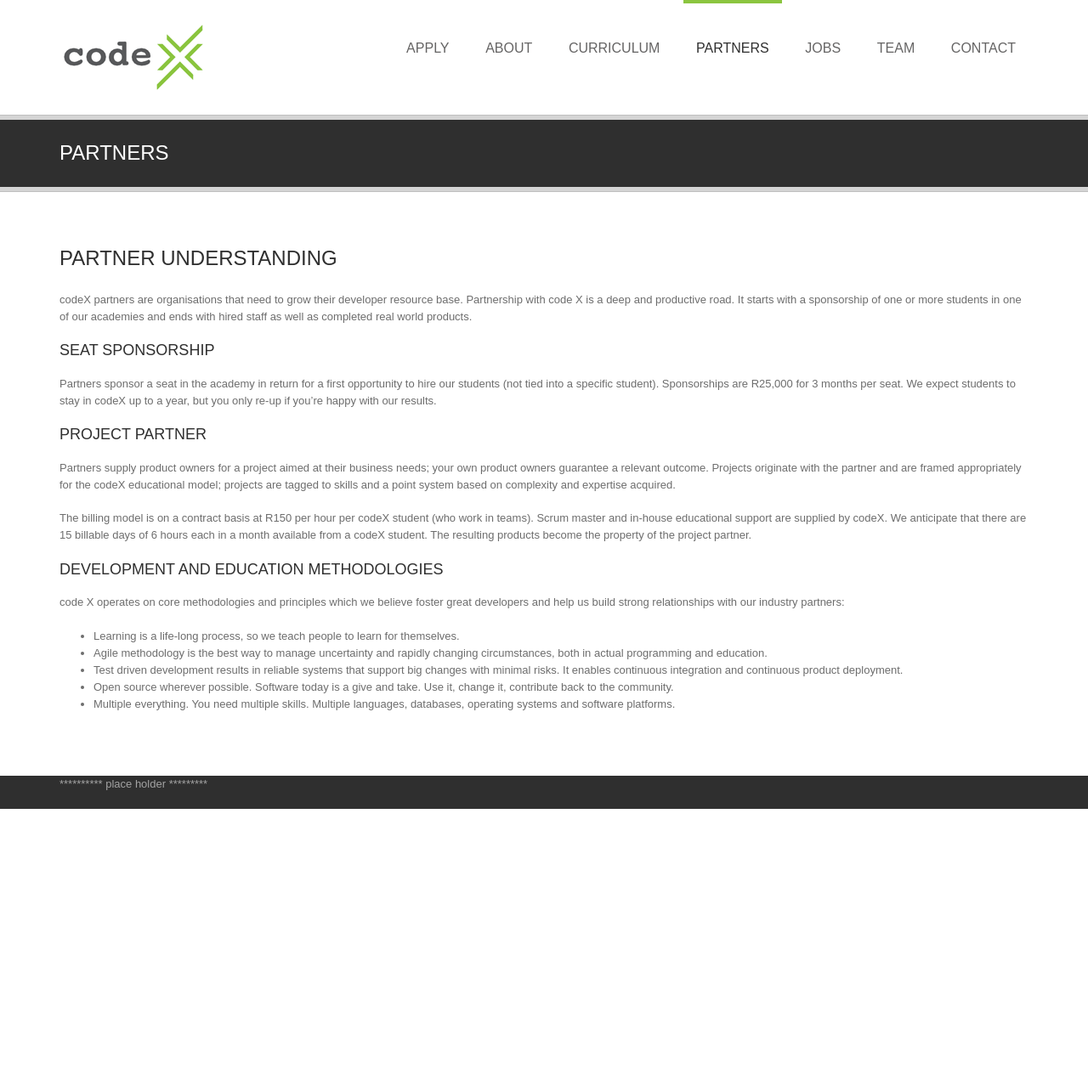
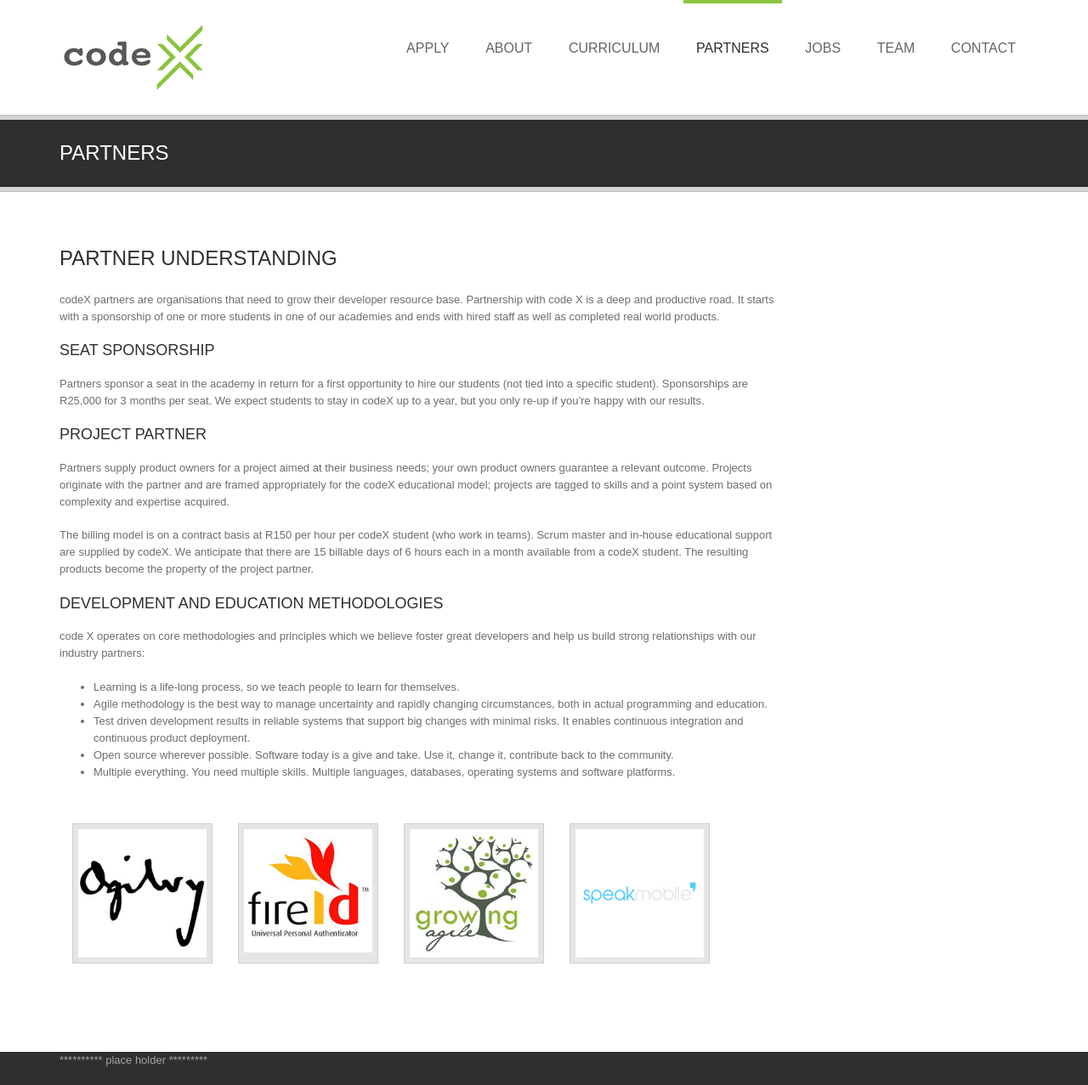
Before and after one commit to davidmweber/jekyll-example, a Jekyll site: the page built from content/partners.html, in a window 1280 px wide. Shown: the whole page at 85% size. Built offline with Jekyll 4.4.1, drawn with Linux system fonts in a browser that asks for light colours; some web fonts are replaced; Markdown is read by kramdown in place of the engine named in the settings; before the commit the page ends 952 px from its top, so only the background shows below that.

Commit message:
Parner page updates
We now have a plugin to include markdown in HTML documents. Partner
page now has images for our existing partners.

```diff
--- /dev/null
+++ b/_plugins/markdown-tag.rb
@@ -0,0 +1,23 @@
+=begin
+  Jekyll tag to include Markdown text from _includes directory preprocessing with Liquid.
+  Usage:
+    {% markdown <filename> %}
+  Dependency:
+    - kramdown
+=end
+module Jekyll
+  class MarkdownTag < Liquid::Tag
+    def initialize(tag_name, text, tokens)
+      super
+      @text = text.strip
+    end
+    require "kramdown"
+    def render(context)
+      tmpl = File.read File.join Dir.pwd, @text
+      site = context.registers[:site]
+      tmpl = (Liquid::Template.parse tmpl).render site.site_payload
+      html = Kramdown::Document.new(tmpl).to_html
+    end
+  end
+end
+Liquid::Template.register_tag('markdown', Jekyll::MarkdownTag)
--- /dev/null
+++ b/content/partners.html
@@ -0,0 +1,39 @@
+---
+layout: content
+title: Partners
+---
+
+<section class="page-contents">
+	<div class="row">
+		<div class="col-md-9">
+			{% markdown content/partner-agreement.md %}
+		</div>
+	</div>
+	<br><br>
+
+	<div class="container">
+		<ul class="team-list row">
+			<li class="team-item col-md-2">
+				<figure class="alignnone">
+					<a href="http://www.ogilvy.co.za/" target="_blank"><img src="/images/ogilvie.jpg"></a>
+				</figure>
+			</li>
+			<li class="team-item col-md-2">
+				<figure class="alignnone">
+					<a href="http://www.fireid.com/" target="_blank"><img src="/images/fireId.png"></a>
+				</figure>
+			</li>
+			<li class="team-item col-md-2">
+				<figure class="alignnone">
+					<a href="http://growingagile.co.za/" target="_blank"><img src="/images/growing-agile.jpg"></a>
+				</figure>
+
+			</li>
+			<li class="team-item col-md-2">
+				<figure class="alignnone">
+					<a href="http://www.wespeakmobile.co.za/" target="_blank"><img src="/images/speak-mobile-logo.png"></a>
+				</figure>
+			</li>
+		</ul>
+	</div>
+</section>
```
Also changed, not shown: content/partner-agreement.md (renamed from content/partners.md, +0 -5 lines), images/fireId.png (added), images/growing-agile.jpg (added), images/ogilvie.jpg (added), images/speak-mobile-logo.png (added).
